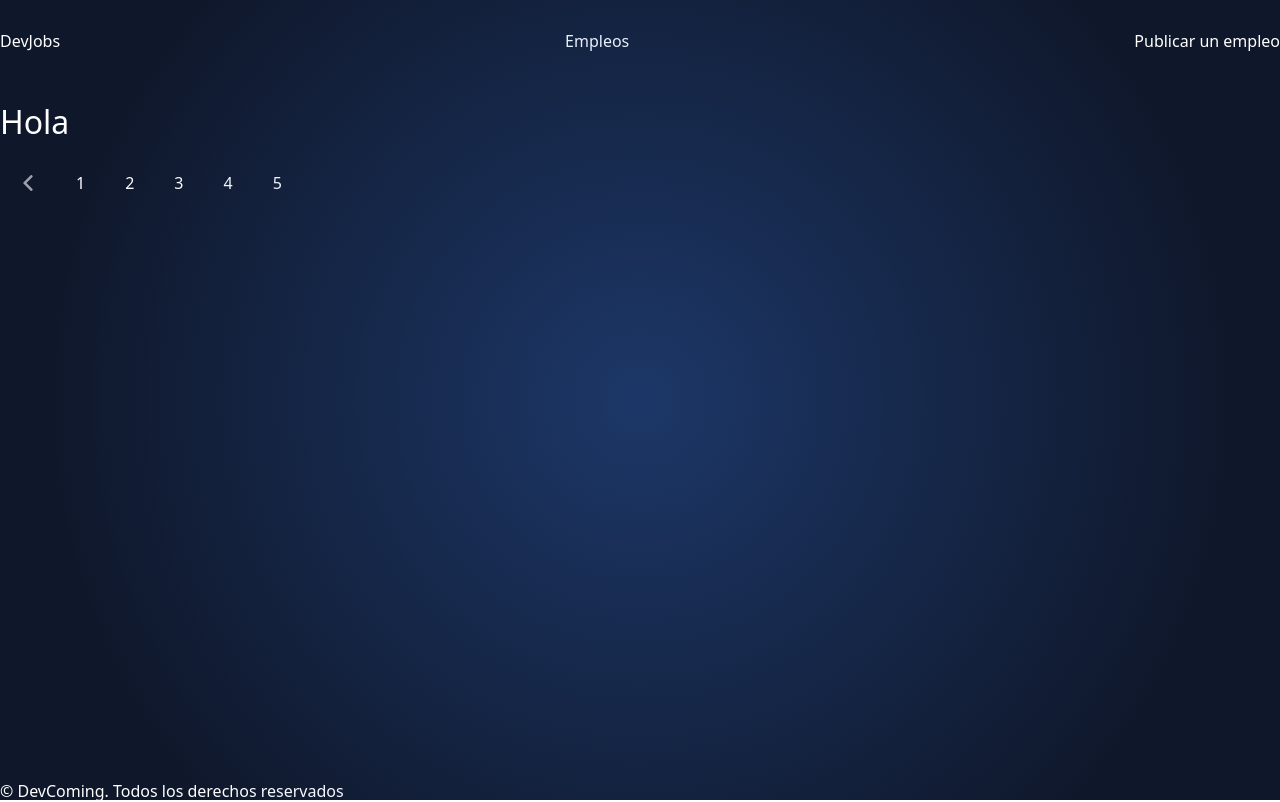
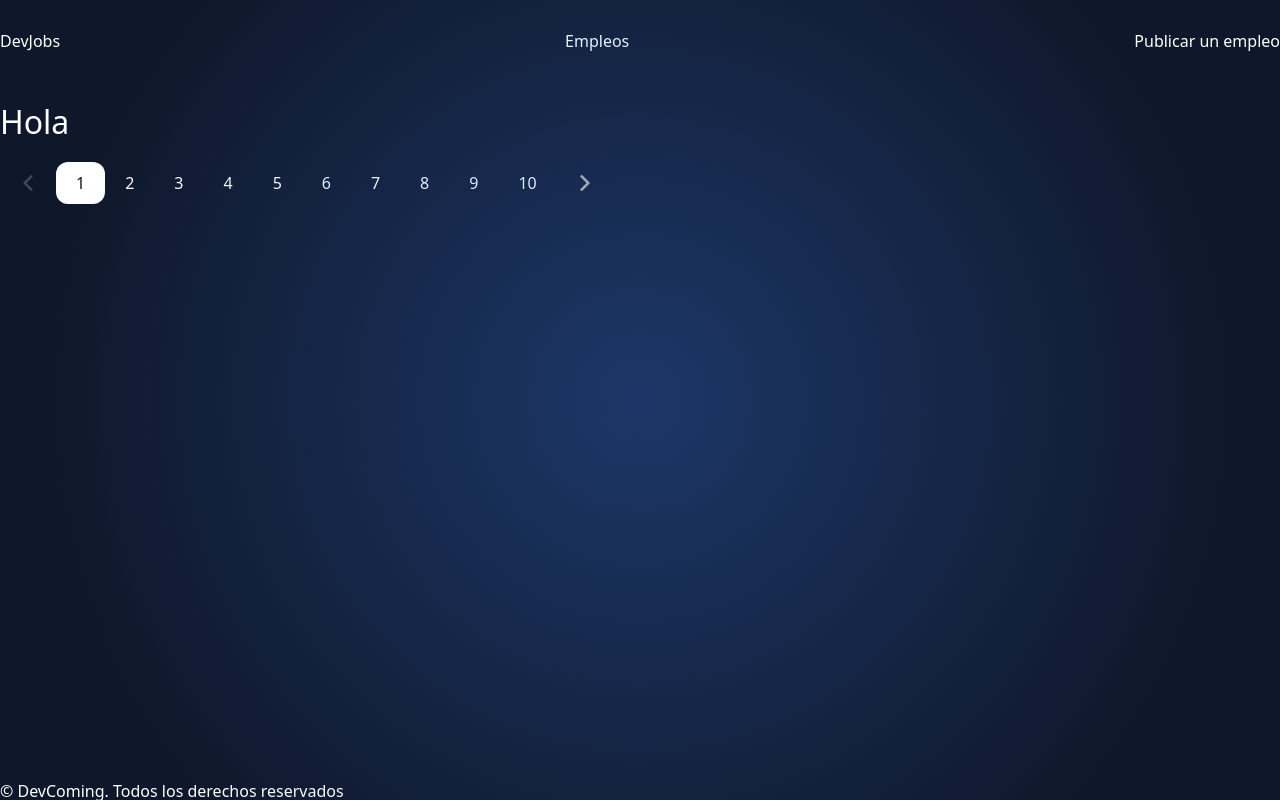
Before and after one commit to sergioluis24/react-practiceOne, a React (Vite) app: page / in a window 1280 px wide. Built offline with nearby package versions, Linux system fonts and the light colour scheme.

Commit message:
Feat:Added logic for the pagination

```diff
--- a/src/App.css
+++ b/src/App.css
@@ -13,6 +13,7 @@ html {
   -webkit-text-size-adjust: 100%; /* 2 */
   margin: 0;
   padding: 0;
+  overflow: hidden;
 }
 
 /* Sections
--- a/src/components/Content-primary.jsx
+++ b/src/components/Content-primary.jsx
@@ -1,11 +1,20 @@
+import { useState } from "react";
 import { Pagination } from "./Pagination.jsx";
 
 export function ContentPrimary() {
+  const [currentPage, setCurrentPage] = useState(1);
+  function handlePageChange(page) {
+    setCurrentPage(page);
+  }
   return (
     <>
       <main className="grow shrink">
         <h1>Hola</h1>
-        <Pagination currtenPage={1} totalPages={5} />
+        <Pagination
+          currentPage={currentPage}
+          totalPages={10}
+          onPageChange={handlePageChange}
+        />
       </main>
     </>
   );
--- a/src/components/Pagination.jsx
+++ b/src/components/Pagination.jsx
@@ -1,21 +1,59 @@
 import arrow from "./../assets/right-arrow.png";
-export function Pagination({ currentPage = 1, totalPages = 5 }) {
+export function Pagination({ currentPage = 1, totalPages = 5, onPageChange }) {
   const pages = Array.from({ length: totalPages }, (_, i) => i + 1);
+  let isFirstPage, isLastPage;
 
+  if (currentPage === pages[0]) {
+    isFirstPage = {
+      opacity: 0.2,
+      cursor: "not-allowed",
+      pointerEvents: "none",
+    };
+  }
+  if (currentPage === pages.length) {
+    isLastPage = {
+      opacity: 0.2,
+      cursor: "not-allowed",
+      pointerEvents: "none",
+    };
+  }
+  function handleNextPage() {
+    if (!isLastPage) onPageChange(currentPage + 1);
+  }
+  function handlePreviousPage() {
+    if (!isFirstPage) onPageChange(currentPage - 1);
+  }
+  function handlePageChange(page) {
+    onPageChange(page);
+  }
   return (
     <>
-      <section className="flex items-center">
-        <a className="invert opacity-60 w-14 px-5 py-3 rounded-xl cursor-pointer hover:bg-amber-50 hover:text-gray-900 hover:invert-0">
+      <section className="flex items-center flex-wrap">
+        <a
+          className="invert opacity-60 w-14 px-5 py-3 rounded-xl cursor-pointer hover:bg-amber-50 hover:text-gray-900 hover:invert-0"
+          style={isFirstPage}
+          onClick={handlePreviousPage}
+        >
           <img src={arrow} alt="" className="rotate-180 " />
         </a>
         {pages.map((page) => (
           <a
             key={page}
-            className="px-5 py-3 rounded-xl cursor-pointer hover:bg-amber-50 hover:text-gray-900"
+            onClick={() => handlePageChange(page)}
+            className={`${
+              currentPage === page ? "pagination is-active" : ""
+            } px-5 py-3 rounded-xl cursor-pointer hover:bg-amber-50 hover:text-gray-900`}
           >
             {page}
           </a>
         ))}
+        <a
+          className="invert opacity-60 w-14 px-5 py-3 rounded-xl cursor-pointer hover:bg-amber-50 hover:text-gray-900 hover:invert-0"
+          style={isLastPage}
+          onClick={handleNextPage}
+        >
+          <img src={arrow} alt="" className=" " />
+        </a>
       </section>
     </>
   );
--- a/src/index.css
+++ b/src/index.css
@@ -8,3 +8,7 @@ body {
 }
 .navbar {
 }
+.pagination.is-active {
+  background-color: #fff;
+  color: rgb(21, 21, 21);
+}
```
